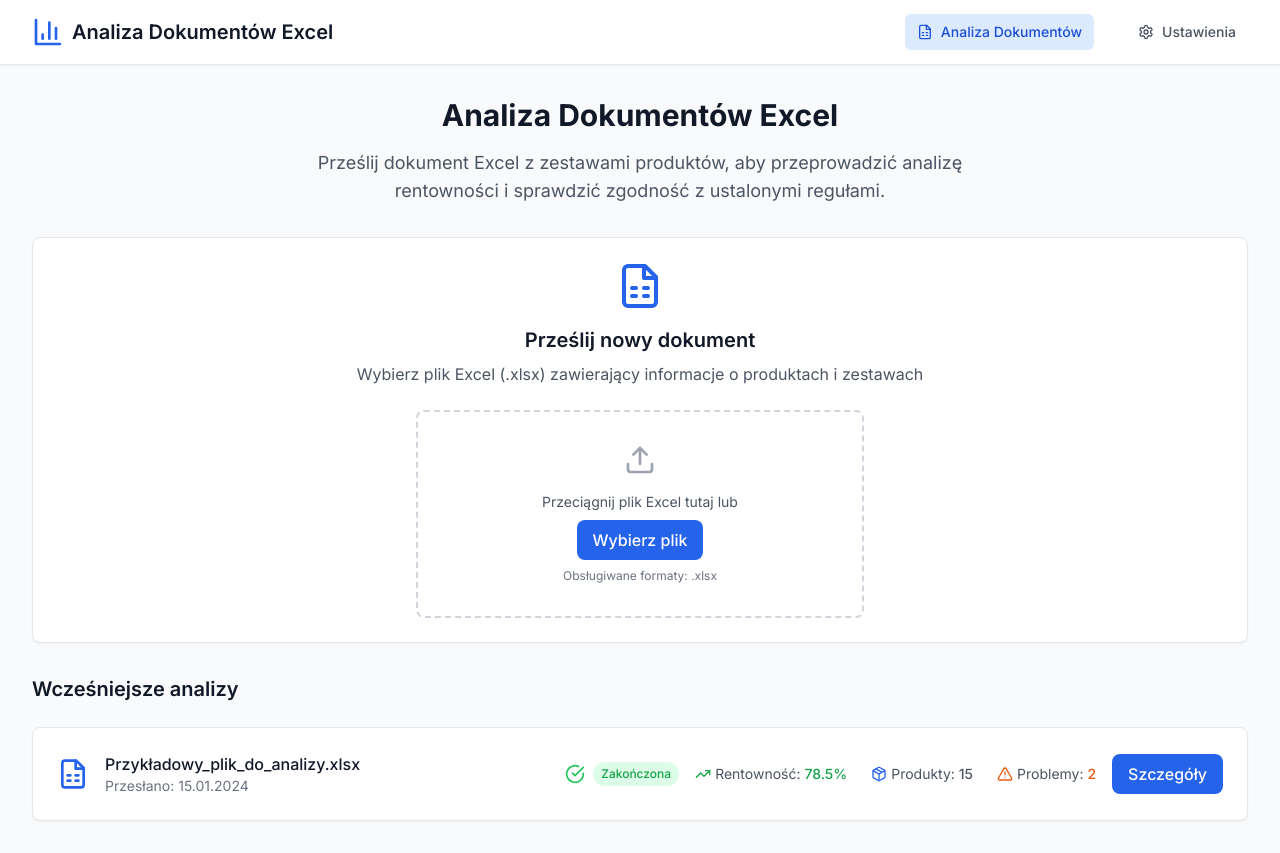
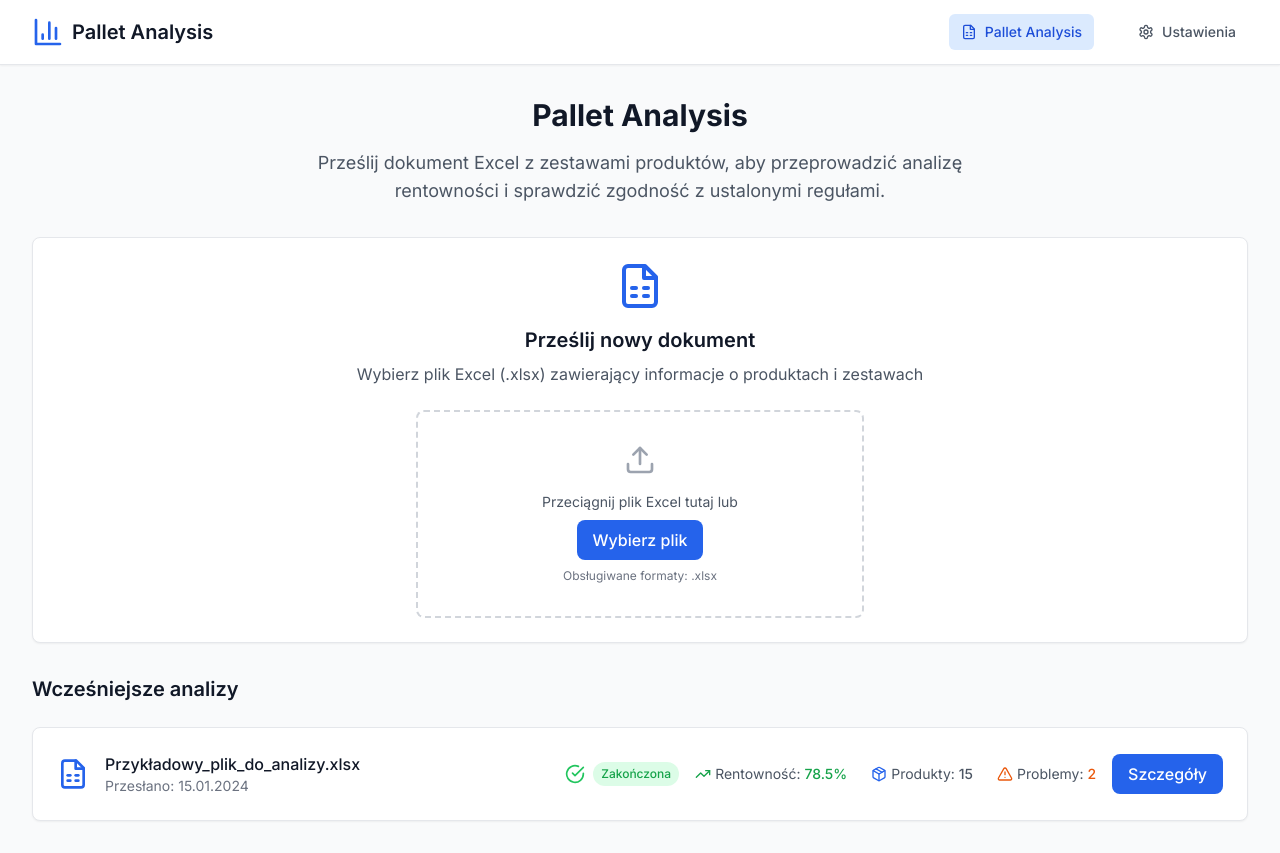
Before and after one commit to promosz/paleta, a React (Vite) app: page / in a window 1280 px wide. Built offline with nearby package versions, Linux system fonts and the light colour scheme.

Commit message:
Rename application to 'Pallet Analysis'

```diff
--- a/index.html
+++ b/index.html
@@ -4,7 +4,7 @@
     <meta charset="UTF-8" />
     <link rel="icon" type="image/svg+xml" href="/vite.svg" />
     <meta name="viewport" content="width=device-width, initial-scale=1.0" />
-    <title>Analiza Dokumentów Excel</title>
+    <title>Pallet Analysis</title>
     <link rel="preconnect" href="https://fonts.googleapis.com">
     <link rel="preconnect" href="https://fonts.gstatic.com" crossorigin>
     <link href="https://fonts.googleapis.com/css2?family=Inter:wght@300;400;500;600;700&display=swap" rel="stylesheet">
--- a/src/components/Layout.tsx
+++ b/src/components/Layout.tsx
@@ -10,7 +10,7 @@ const Layout: React.FC<LayoutProps> = ({ children }) => {
   const location = useLocation()
 
   const navItems = [
-    { path: '/', label: 'Analiza Dokumentów', icon: FileSpreadsheet },
+    { path: '/', label: 'Pallet Analysis', icon: FileSpreadsheet },
     { path: '/settings', label: 'Ustawienia', icon: Settings },
   ]
 
@@ -23,7 +23,7 @@ const Layout: React.FC<LayoutProps> = ({ children }) => {
             <div className="flex items-center space-x-2">
               <BarChart3 className="h-8 w-8 text-blue-600" />
               <h1 className="text-xl font-semibold text-gray-900">
-                Analiza Dokumentów Excel
+                Pallet Analysis
               </h1>
             </div>
 
--- a/src/pages/HomePage.tsx
+++ b/src/pages/HomePage.tsx
@@ -1,6 +1,6 @@
 import React, { useState } from 'react'
 import * as XLSX from 'xlsx'
-import { Upload, FileSpreadsheet, Clock, CheckCircle, AlertCircle, TrendingUp, Package, AlertTriangle } from 'lucide-react'
+import { FileSpreadsheet } from 'lucide-react'
 import FileUpload from '../components/FileUpload'
 import AnalysisList from '../components/AnalysisList'
 
@@ -170,7 +170,7 @@ const HomePage: React.FC = () => {
           })
 
           // Przetwórz dane
-          const products: Product[] = dataRows.map((row: any[]) => {
+          const products: Product[] = (dataRows as any[][]).map((row: any[]) => {
             const paleta = row[columnMap.paleta] || ''
             const nazwa = row[columnMap.nazwa] || 'Nieznany produkt'
             const foto = row[columnMap.foto] || ''
@@ -307,7 +307,7 @@ const HomePage: React.FC = () => {
       {/* Header */}
       <div className="text-center">
         <h2 className="text-3xl font-bold text-gray-900 mb-4">
-          Analiza Dokumentów Excel
+          Pallet Analysis
         </h2>
         <p className="text-lg text-gray-600 max-w-2xl mx-auto">
           Prześlij dokument Excel z zestawami produktów, aby przeprowadzić analizę rentowności
--- a/src/pages/SettingsPage.tsx
+++ b/src/pages/SettingsPage.tsx
@@ -1,5 +1,5 @@
 import React from 'react'
-import { ArrowLeft, Settings, Save } from 'lucide-react'
+import { ArrowLeft, Settings } from 'lucide-react'
 import { Link } from 'react-router-dom'
 
 const SettingsPage: React.FC = () => {
--- a/src/utils/parserService.ts
+++ b/src/utils/parserService.ts
@@ -169,7 +169,7 @@ export class ParserService {
         skipEmptyLines: this.config.options.skipEmptyRows,
         encoding: this.config.options.encoding,
         delimiter: this.config.options.delimiter,
-        complete: (results) => {
+        complete: (results: any) => {
           try {
             onProgress?.(60, 'Normalizacja danych...')
 
@@ -189,7 +189,7 @@ export class ParserService {
             reject(error)
           }
         },
-        error: (error) => {
+        error: (error: any) => {
           reject(new Error(`Błąd parsowania CSV: ${error.message}`))
         }
       })
```
Also changed, not shown: package.json (+9 -3 lines), 2 other files (tests, documents, lock files or other folders).
